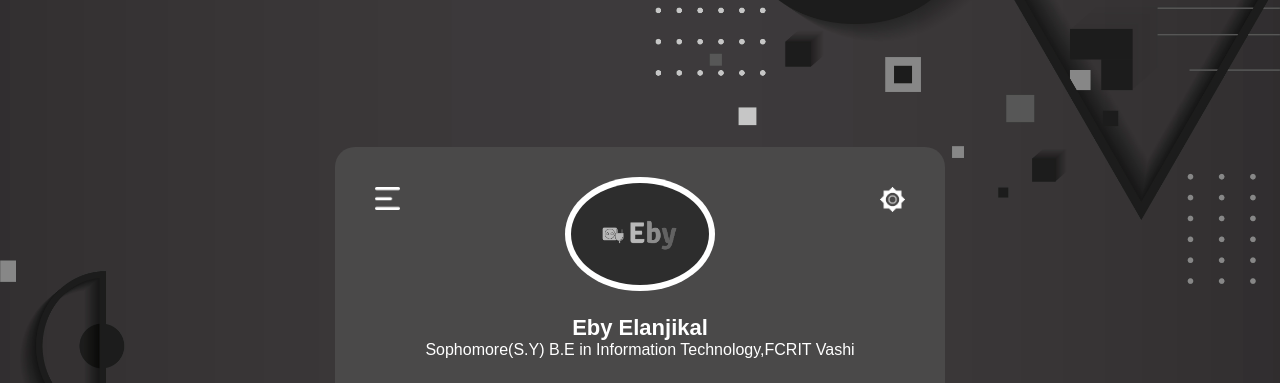
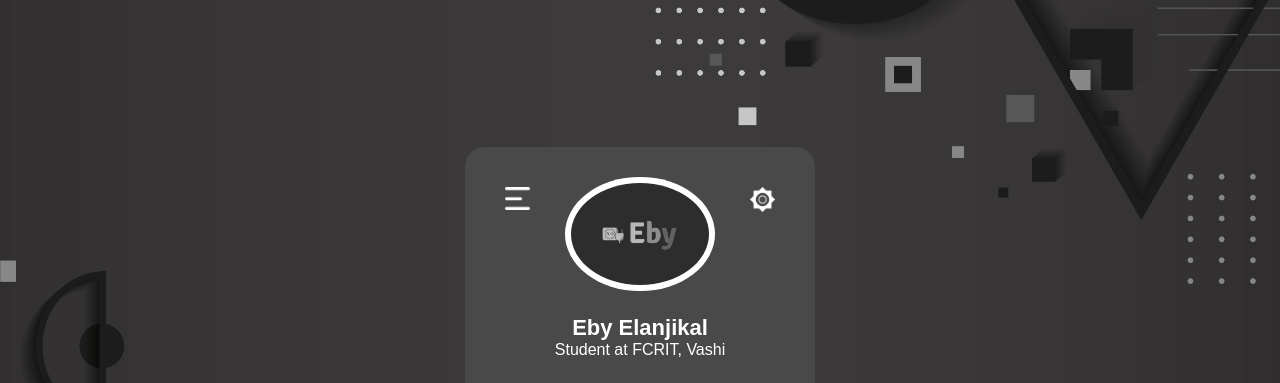
Before and after one commit to eby0303/Profile_card, a plain HTML site: page profile_card/index.html in a window 1280 px wide. Shown: the top 383 px of the page. Drawn offline with Linux system fonts and the light colour scheme.

Commit message:
Update index.html

```diff
--- a/profile_card/index.html
+++ b/profile_card/index.html
@@ -15,7 +15,7 @@
         <h3>Eby Elanjikal</h3>
         <p>
 
-            Sophomore(S.Y) B.E in Information Technology,FCRIT Vashi</p>
+            Student at FCRIT, Vashi</p>
         <div class="social-media">
             <a href="https://www.instagram.com/eby0303/">
           <img src="images/instagram.png">
```
